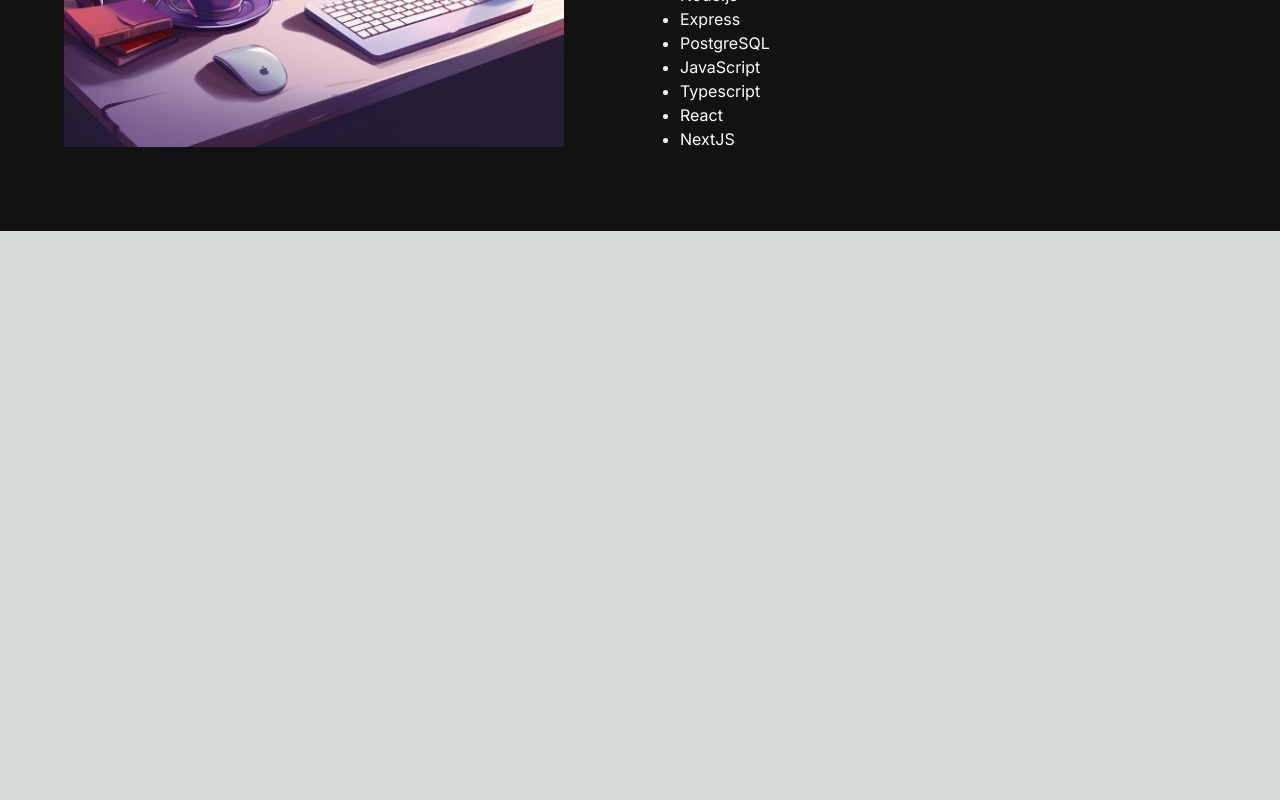
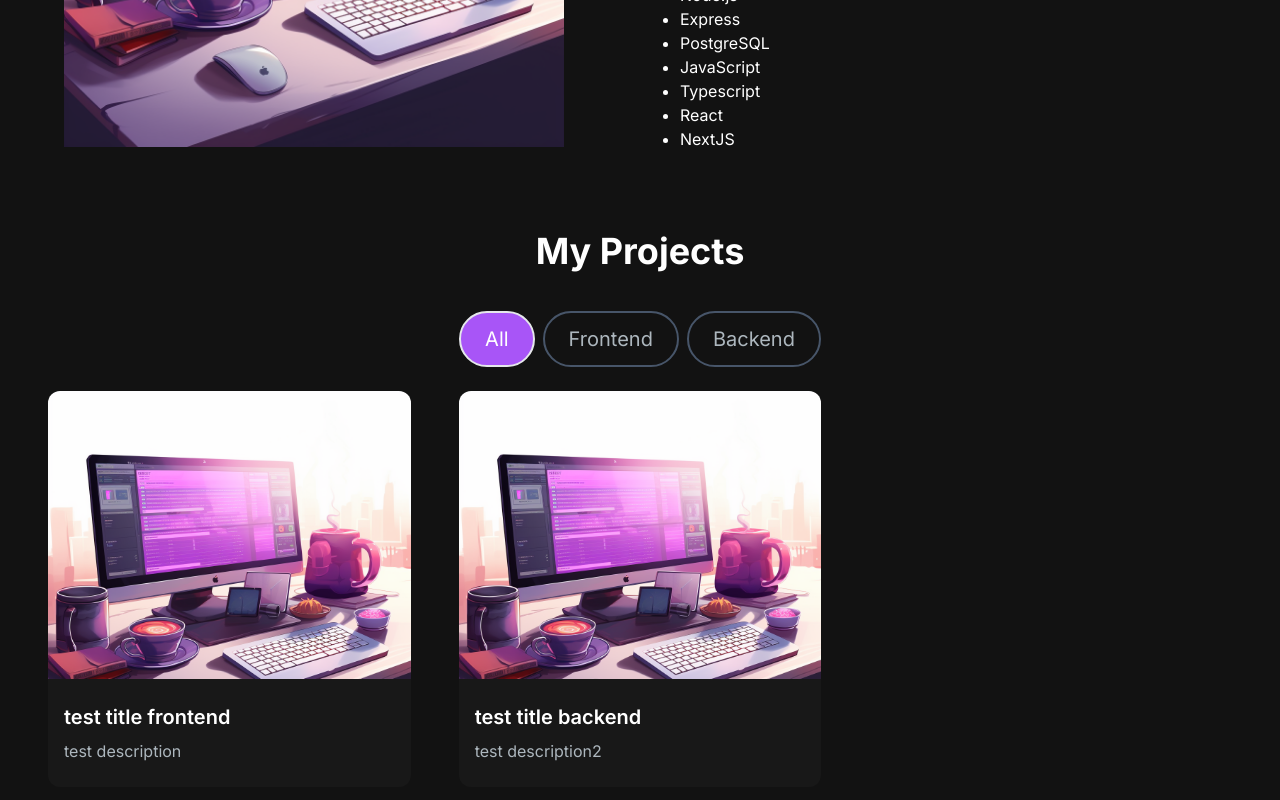
Before and after one commit to AndreySavchenkov/portfolio-web, a Next.js app: page / in a window 1280 px wide. Shown: the part 818-1618 px from the top of the page. Before the commit the page ends 1049 px from the top, so only its background shows below. Built offline with nearby package versions, Linux system fonts and the light colour scheme.

Commit message:
feat: styled projects section

```diff
--- /dev/null
+++ b/app/components/ProjectCard.tsx
@@ -0,0 +1,48 @@
+import { CodeBracketIcon, EyeIcon } from "@heroicons/react/24/solid";
+import Link from "next/link";
+
+type Props = {
+  imgUrl: string;
+  title: string;
+  description: string;
+  gitUrl: string;
+  previewUrl: string;
+};
+
+function ProjectCard({
+  imgUrl,
+  title,
+  description,
+  gitUrl,
+  previewUrl,
+}: Props) {
+  return (
+    <div>
+      <div
+        className="h-52 md:h-72 rounded-t-xl relative group"
+        style={{ background: `url(${imgUrl})`, backgroundSize: "cover" }}
+      >
+        <div className="overlay items-center justify-center absolute top-0 left-0 w-full h-full bg-[#181818] bg-opacity-0 hidden group-hover:flex group-hover:bg-opacity-80 transition-all duration-500">
+          <Link
+            href={gitUrl}
+            className="h-14 w-14 mr-2 border-2 relative rounded-full border-[#ADB7BE] hover:border-white group/link"
+          >
+            <CodeBracketIcon className="absolute top-1/2 left-1/2 transform -translate-x-1/2 -translate-y-1/2 h-10 w-10 text-[#ADB7BE] cursor-pointer  group-hover/link:text-white" />
+          </Link>
+          <Link
+            href={previewUrl}
+            className="h-14 w-14 border-2 relative rounded-full border-[#ADB7BE] hover:border-white group/link"
+          >
+            <EyeIcon className="absolute top-1/2 left-1/2 transform -translate-x-1/2 -translate-y-1/2 h-10 w-10 text-[#ADB7BE] cursor-pointer  group-hover/link:text-white" />
+          </Link>
+        </div>
+      </div>
+      <div className="text-white rounded-b-xl bg-[#181818] py-6 px-4">
+        <h5 className="text-xl font-semibold mb-2">{title}</h5>
+        <p className="text-[#ADB7BE]">{description}</p>
+      </div>
+    </div>
+  );
+}
+
+export default ProjectCard;
--- /dev/null
+++ b/app/components/ProjectTag.tsx
@@ -0,0 +1,26 @@
+"use client";
+
+import { TagsEnum } from "./ProjectsSection";
+
+type Props = {
+  tag: TagsEnum;
+  onClick: (tag: TagsEnum) => void;
+  isSelected: boolean;
+};
+
+function ProjectTag({ tag, onClick, isSelected }: Props) {
+  const buttonStyles = isSelected
+    ? "text-white bg-purple-500"
+    : "text-[#ADB7BE] border-slate-600 hover:border-white";
+
+  return (
+    <button
+      className={`${buttonStyles} rounded-full border-2 px-6 py-3 text-xl cursor-pointer`}
+      onClick={() => onClick(tag)}
+    >
+      {tag}
+    </button>
+  );
+}
+
+export default ProjectTag;
--- /dev/null
+++ b/app/components/ProjectsSection.tsx
@@ -0,0 +1,79 @@
+"use client";
+
+import { useState } from "react";
+import ProjectCard from "./ProjectCard";
+import ProjectTag from "./ProjectTag";
+
+export enum TagsEnum {
+  ALL = "All",
+  FRONTEND = "Frontend",
+  BACKEND = "Backend",
+}
+
+const projectsData = [
+  {
+    id: 1,
+    title: "test title frontend",
+    description: "test description",
+    image: "/images/about-image.png",
+    gitUrl: "/",
+    previewUrl: "/",
+    tag: [TagsEnum.ALL, TagsEnum.FRONTEND],
+  },
+  {
+    id: 1,
+    title: "test title backend",
+    description: "test description2",
+    image: "/images/about-image.png",
+    gitUrl: "/",
+    previewUrl: "/",
+    tag: [TagsEnum.ALL, TagsEnum.BACKEND],
+  },
+];
+
+function ProjectsSection() {
+  const [tag, setTag] = useState<TagsEnum>(TagsEnum.ALL);
+
+  const filteredProjects = projectsData.filter((project) =>
+    project.tag.includes(tag)
+  );
+
+  return (
+    <section>
+      <h2 className="text-center text-4xl font-bold text-white mt-4 mb-4">
+        My Projects
+      </h2>
+      <div className="text-white flex flex-row justify-center items-center gap-2 py-6">
+        <ProjectTag
+          tag={TagsEnum.ALL}
+          isSelected={tag === TagsEnum.ALL}
+          onClick={setTag}
+        />
+        <ProjectTag
+          tag={TagsEnum.FRONTEND}
+          isSelected={tag === TagsEnum.FRONTEND}
+          onClick={setTag}
+        />
+        <ProjectTag
+          tag={TagsEnum.BACKEND}
+          isSelected={tag === TagsEnum.BACKEND}
+          onClick={setTag}
+        />
+      </div>
+      <div className="grid md:grid-cols-3 gap-8 md:gap-12">
+        {filteredProjects.map((project) => (
+          <ProjectCard
+            key={project.id}
+            imgUrl={project.image}
+            title={project.title}
+            description={project.description}
+            gitUrl={project.gitUrl}
+            previewUrl={project.previewUrl}
+          />
+        ))}
+      </div>
+    </section>
+  );
+}
+
+export default ProjectsSection;
--- a/app/page.tsx
+++ b/app/page.tsx
@@ -1,6 +1,7 @@
 import AboutSection from "./components/AboutSection";
 import HeroSection from "./components/HeroSection";
 import Navbar from "./components/Navbar";
+import ProjectsSection from "./components/ProjectsSection";
 
 export default function Home() {
   return (
@@ -9,6 +10,7 @@ export default function Home() {
       <div className="container mx-auto px-12 py-4 pt-24">
         <HeroSection />
         <AboutSection />
+        <ProjectsSection />
       </div>
     </main>
   );
```
